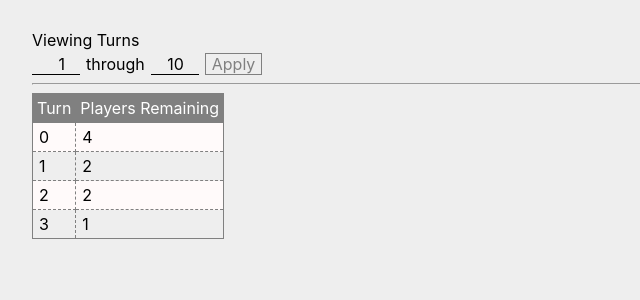
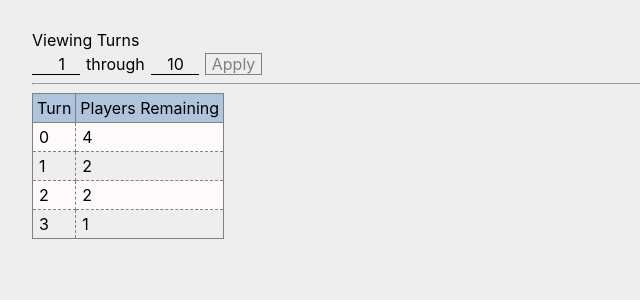
Before and after one commit to turnqujo/War-Client, a React (Create React App) app: page / in a window 1280 px wide. Shown: the top 300 px of the page, without its empty margins (0-640 px from the left). Built offline with nearby package versions, Linux system fonts and the light colour scheme; no server answers.

Commit message:
Minor styling

```diff
--- a/src/game-table/game-table.css
+++ b/src/game-table/game-table.css
@@ -3,8 +3,6 @@
   border: 1px solid gray;
 
   &__header {
-    background-color: gray;
-    color: white;
     text-align: center;
   }
 
--- a/src/game-table/table-header-cell.css
+++ b/src/game-table/table-header-cell.css
@@ -1,4 +1,5 @@
 .table-header-cell {
+  background-color: lightsteelblue;
+  border: 1px solid gray;
   padding: 6px 4px;
-  border: 1px solid gray;
 }
```
